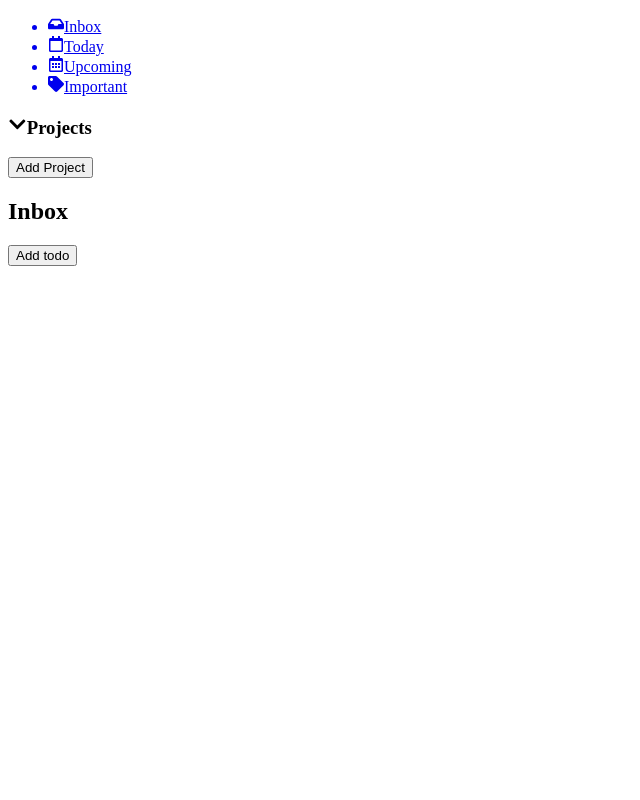
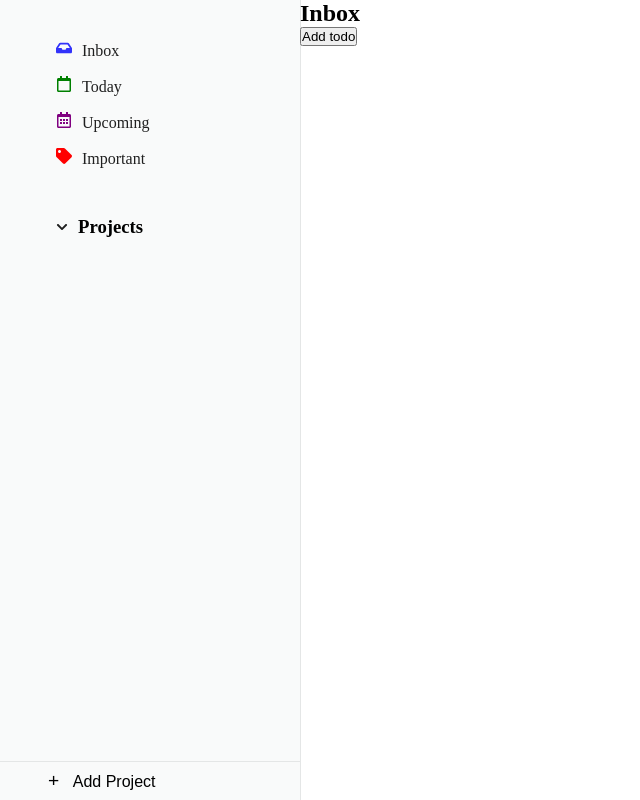
Before and after one commit to victavila/react-to-do-list, a React (Create React App) app: page / in a window 1280 px wide. Shown: the whole page, without its empty margins (0-640 px from the left). Built offline with nearby package versions, Linux system fonts and the light colour scheme.

Commit message:
Added styling to sidebar

```diff
--- /dev/null
+++ b/src/App.css
@@ -0,0 +1,4 @@
+.App {
+  display: grid;
+  grid-template-columns: 300px auto;
+}
--- a/src/App.tsx
+++ b/src/App.tsx
@@ -1,6 +1,7 @@
 import React from 'react';
 import Main from './components/Main/Main';
 import Sidebar from './components/Sidebar/Sidebar';
+import "./App.css";
 
 function App() {
   return (
--- a/src/components/Sidebar/AddProject/AddProject.css
+++ b/src/components/Sidebar/AddProject/AddProject.css
@@ -0,0 +1,59 @@
+.add-project-container {
+  position: absolute;
+  top: 50%;
+  left: 50%;
+  margin-top: -150px;
+  margin-left: -250px;
+  border-radius: 10px;
+  width: 450px;
+  background-color: #fff;
+  box-shadow: rgba(0, 0, 0, 0.35) 0px 5px 15px;
+}
+
+.add-project-container > div {
+  padding: 1rem;
+  border-bottom: 1px solid #e4e6e6;
+}
+
+label > h4 {
+  padding: 1rem;
+}
+
+input:focus {
+  outline: none;
+}
+
+.project-form > input {
+  margin: 1rem;
+  width: 80%;
+  font-size: 1rem;
+  padding: 5px;
+  border: 1px solid #c8c8c8;
+  border-radius: 5px;
+}
+
+.project-form > .button-container {
+  border-top: 1px solid #e4e6e6;
+  padding: 1rem;
+}
+
+.add-button {
+  background-color: #db4c3f;
+  color: #fff;
+  border: 1px solid #db4c3f;
+  border-radius: 5px;
+  padding: 7px 10px;
+  margin-right: 10px;
+  cursor: pointer;
+}
+
+.cancel-button {
+  background-color: #fff;
+  border: 1px solid;
+  border-radius: 5px;
+  padding: 7px 10px;
+  cursor: pointer;
+}
+span {
+  padding-right: 10px;
+}
--- a/src/components/Sidebar/AddProject/AddProject.tsx
+++ b/src/components/Sidebar/AddProject/AddProject.tsx
@@ -1,6 +1,7 @@
 import { FormEvent, ChangeEvent, useState } from 'react';
 import { useAppDispatch } from '../../../app/hooks';
 import { addProject } from './projectSlice';
+import "./AddProject.css";
 
 interface FormProps {
   toggleVisibility: () => void
@@ -31,11 +32,21 @@ const AddProject = ({ toggleVisibility }: FormProps) => {
   }
 
   return (
-    <form className="project-form" onSubmit={handleSubmit}>
-      <input value={text} onChange={handleChange}></input>
-      <button type="submit">Add</button>
-      <button onClick={handleCancel}>Cancel</button>
-    </form>
+    <div className='add-project-container'>
+      <div>
+        <h3>Add Project</h3>
+      </div>
+      <form className="project-form" onSubmit={handleSubmit}>
+        <label>
+          <h4>Name</h4>
+        </label>
+        <input value={text} onChange={handleChange}></input>
+        <div className='button-container'>
+          <button className='add-button' type="submit">Add</button>
+          <button className='cancel-button' onClick={handleCancel}>Cancel</button>
+        </div>
+      </form>
+    </div>
   )
 }
 
--- a/src/components/Sidebar/ProjectLink/ProjectLink.tsx
+++ /dev/null
@@ -1,11 +0,0 @@
-interface LinkProps {
-  name: string,
-};
-
-const ProjectLink = ({ name }: LinkProps) => {
-  return(
-    <li>{name}</li>
-  )
-}
-
-export default ProjectLink;
--- a/src/components/Sidebar/Sidebar.css
+++ b/src/components/Sidebar/Sidebar.css
@@ -0,0 +1,91 @@
+.sidebar {
+  height: 100vh;
+  width: 100%;
+  background-color: #f9fafa;
+  border-right: 1px solid #e4e6e6;
+  display: flex;
+  flex-direction: column;
+  justify-content: space-between;
+}
+
+.links {
+  padding-top: 2rem;
+  padding-left: 3rem;
+  padding-right: .5rem;
+}
+
+:is(a:link, a:visited, a:hover, a:active)  {
+  text-decoration: none;
+  color: #202020;
+}
+
+a > li {
+  padding: .5rem;
+}
+
+a:hover > li {
+  border-radius: .325rem;
+  background-color: #ececec;
+}
+
+li {
+  list-style: none;
+}
+
+.inbox-icon {
+  color: #3232fa
+}
+
+.today-icon {
+  color: #008000;
+}
+
+.upcoming-icon {
+  color: #800080;
+}
+
+.important-icon {
+  color: #ff0000;
+}
+
+.chevron-icon {
+  color: #202020;
+  font-size: 12px;
+}
+
+.project-icon {
+  color: #696868;
+  font-size: 10px;
+}
+
+.nav-projects {
+  padding-top: 2rem;
+  padding-left: 3rem;
+  padding-right: .5rem;
+}
+
+.nav-project-header {
+  cursor: pointer;
+  padding: .5rem;
+}
+
+.nav-footer {
+  width: 100%;
+  padding-bottom: .5rem;
+  border-top: 1px solid #e4e6e6;
+}
+
+.add-project {
+  font-size: 1rem;
+  border: none;
+  background-color: #f9fafa;
+  width: 100%;
+  text-align: left;
+  padding-left: 3rem;
+  padding-top: .5rem;
+  cursor: pointer;
+}
+
+.plus {
+  font-size: 1.2rem;
+}
--- a/src/components/Sidebar/Sidebar.tsx
+++ b/src/components/Sidebar/Sidebar.tsx
@@ -2,8 +2,8 @@ import { useState } from "react";
 import { Link } from "react-router-dom";
 import { useAppSelector } from "../../app/hooks";
 import AddProject from "./AddProject/AddProject";
-import ProjectLink from "./ProjectLink/ProjectLink";
-import { FaInbox, FaRegCalendar, FaRegCalendarAlt, FaTag, FaChevronDown, FaChevronRight } from "react-icons/fa"
+import { FaInbox, FaRegCalendar, FaRegCalendarAlt, FaTag, FaChevronDown, FaChevronRight, FaCircle, FaPlus } from "react-icons/fa";
+import "./Sidebar.css"
 
 const Sidebar = () => {
   const projects = useAppSelector(state => state.projects);
@@ -16,11 +16,12 @@ const Sidebar = () => {
 
   return (
     <nav className="sidebar">
+      <div className="nav-content">
         <ul className="links">
           <Link to="/">
             <li className="nav-link">
               <span>
-              <FaInbox />
+                <FaInbox className="inbox-icon" />
               </span>
               <span>Inbox</span>
             </li>
@@ -28,7 +29,7 @@ const Sidebar = () => {
           <Link to="/today">
             <li className="nav-link">
               <span>
-              <FaRegCalendar />
+                <FaRegCalendar className="today-icon" />
               </span>
               <span>Today</span>
             </li>
@@ -36,14 +37,14 @@ const Sidebar = () => {
           <Link to="/upcoming">
             <li className="nav-link">
               <span>
-              <FaRegCalendarAlt />
+                <FaRegCalendarAlt className="upcoming-icon" />
               </span>
               <span>Upcoming</span>
             </li>
           </Link>
           <Link to="/important">
             <li className="nav-link">
-            <span>
+              <span className="important-icon">
                 <FaTag />
               </span>
               <span>Important</span>
@@ -51,21 +52,31 @@ const Sidebar = () => {
           </Link>
         </ul>
         <div className="nav-projects">
-        <h3><span>
+          <h3 className="nav-project-header" onClick={() => {setDisable(!disable)}}><span>
             {disable ?
-          <FaChevronRight onClick={() => {setDisable(!disable)}} />
-          : <FaChevronDown onClick={() => {setDisable(!disable)}} />}
-          </span>Projects</h3>
+            <FaChevronRight className="chevron-icon" />
+            : <FaChevronDown className="chevron-icon" />}
+            </span><span>Projects</span></h3>
           {disable ? <></>
           :<ul>
             {projects.map(project => (
               <Link key={project.id} to={`/${project.id}`}>
-              <ProjectLink {...project} />
+                <li>
+                  <span>
+                    <FaCircle className="project-icon" />
+                  </span>
+                  <span>{project.name}</span>
+                </li>
               </Link>
             ))}
           </ul>}
         </div>
-      {formVisibility ? <AddProject toggleVisibility={toggleVisibility} />: <button onClick={toggleVisibility}>Add Project</button>}
+      </div>
+
+      <div className="nav-footer">
+        {formVisibility ? <AddProject toggleVisibility={toggleVisibility} />: <></>}
+        <button className="add-project" onClick={toggleVisibility}><span className="plus">+</span> Add Project</button>
+      </div>
     </nav>
   )
 }
--- /dev/null
+++ b/src/index.css
@@ -0,0 +1,4 @@
+* {
+  padding: 0;
+  margin: 0;
+}
--- a/src/index.tsx
+++ b/src/index.tsx
@@ -4,6 +4,7 @@ import { BrowserRouter } from 'react-router-dom';
 import App from './App';
 import { store } from './app/store';
 import { Provider } from 'react-redux';
+import "./index.css"
 
 const root = ReactDOM.createRoot(
   document.getElementById('root') as HTMLElement
```
Also changed, not shown: src/components/Sidebar/ProjectLink/ProjectLink.css (deleted). Lines whose indentation alone changed are shown as unchanged.
